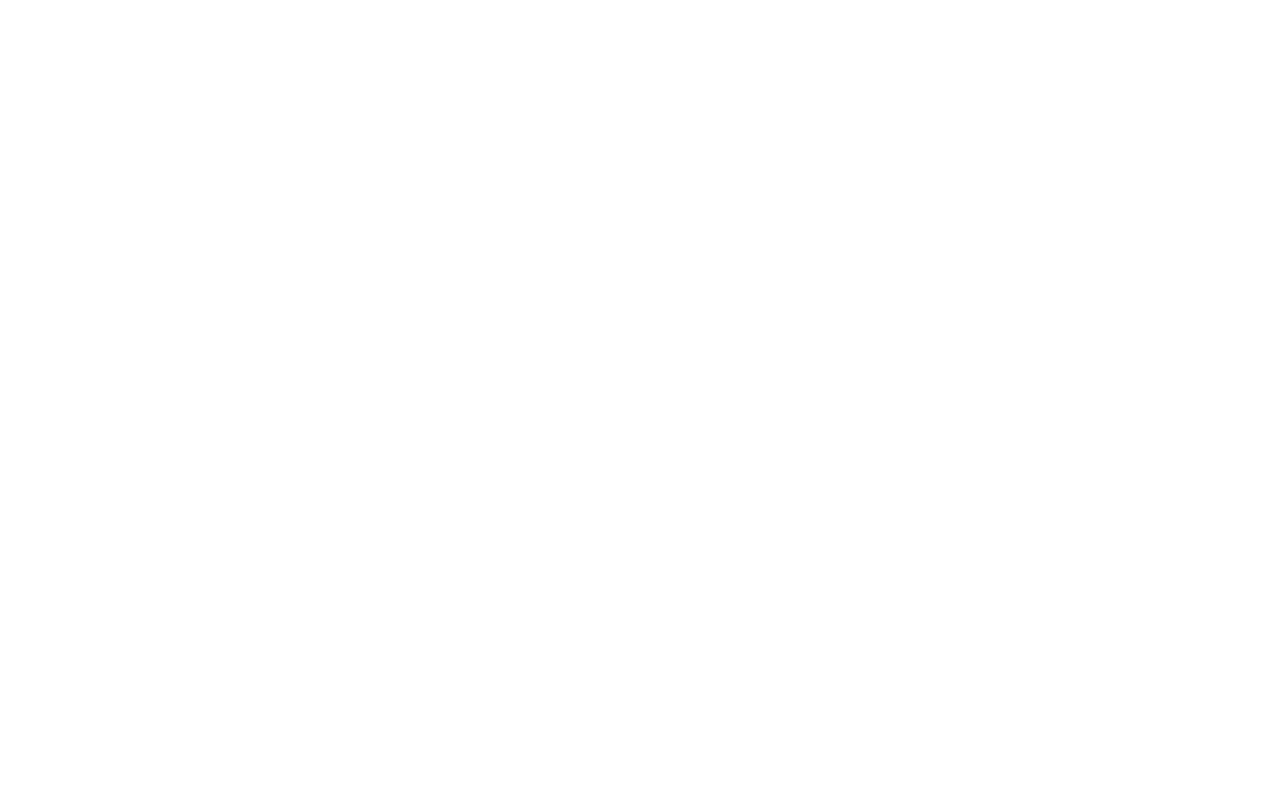
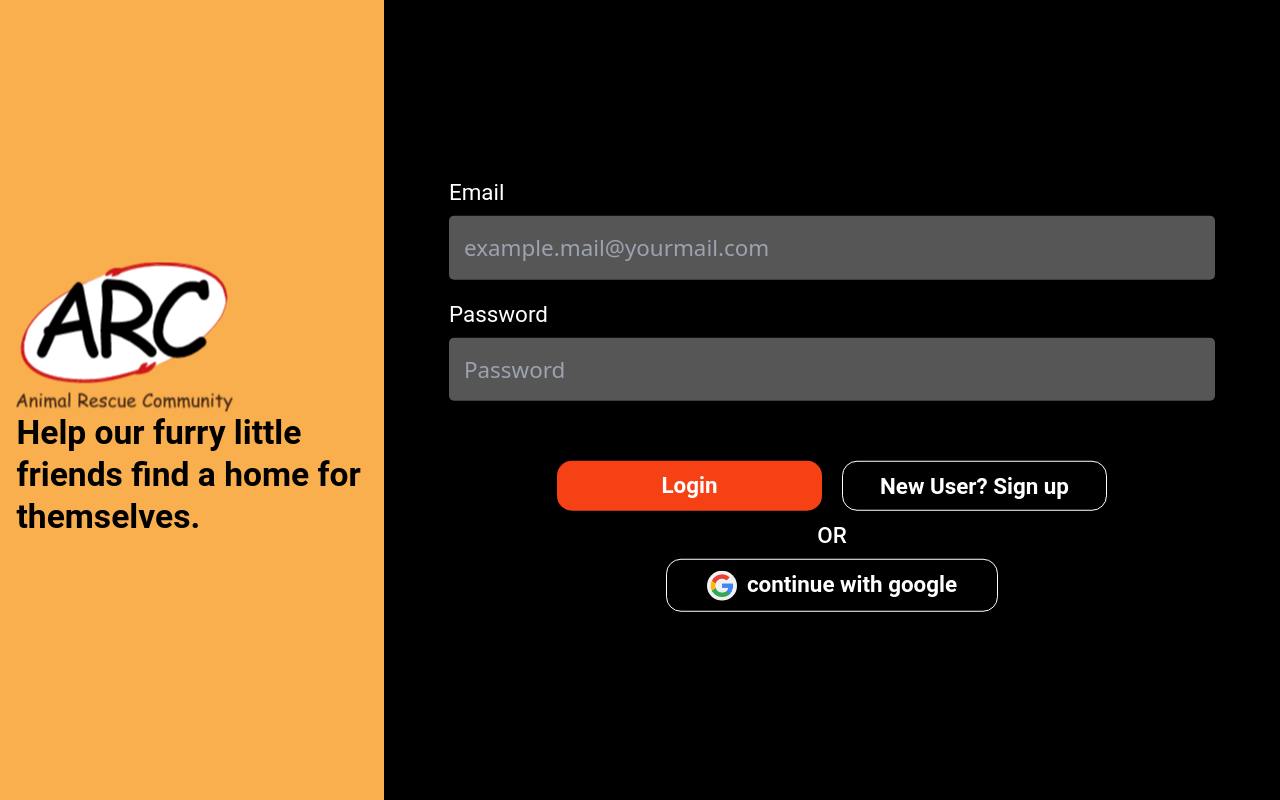
Before and after one commit to arc-pune/arc-front-end, a React (Create React App) app: page /login in a window 1280 px wide. Built offline with nearby package versions, Linux system fonts and the light colour scheme.

Commit message:
Revert "Updated Login Page"

```diff
--- a/src/App.js
+++ b/src/App.js
@@ -11,6 +11,9 @@
           <Route exact path="/">
             <Home />
           </Route>
+          <Route exact path="/login">
+            <Login />
+          </Route>
         </Switch>
       </Router>
     </div>
--- a/src/components/NavBar.js
+++ b/src/components/NavBar.js
@@ -3,8 +3,6 @@
 import { Disclosure, Menu, Transition } from "@headlessui/react";
 import { BellIcon, MenuIcon, XIcon } from "@heroicons/react/outline";
 import { Link } from "react-router-dom";
-import Login from "../pages/login";
-import React , { useState} from "react";
 
 const navigation = [
   { name: "Home", href: "#", current: true },
@@ -17,7 +15,6 @@
 }
 
 export default function Example() {
-  const [login , setLogin] = useState(false);
   return (
     <Disclosure as="nav" className="pt-2">
       {({ open }) => (
@@ -72,11 +69,9 @@
               </div>
               <div className="absolute inset-y-0 right-0 flex items-center pr-2 sm:static sm:inset-auto sm:ml-6 sm:pr-0">
                 <div class="p-2 w-full">
-                  <button onClick={() => {setLogin(true)}} class="flex mx-auto border-0 font-medium py-2 px-8 focus:outline-none rounded-xl text-lg hover:underline">
-                    {/*<Link to="/login">LogIn</Link>*/}Login
-
+                  <button class="flex mx-auto border-0 font-medium py-2 px-8 focus:outline-none rounded-xl text-lg hover:underline">
+                    <Link to="/login">LogIn</Link>
                   </button>
-                  { login ? <Login setLogin={setLogin} /> : "" }
                 </div>
 
                 <div class="p-2 w-full">
--- a/src/pages/login.css
+++ b/src/pages/login.css
@@ -4,12 +4,6 @@
   box-sizing: border-box;
 }
 
-.cancel{
-  font-size: 40px;
-  margin-top:-2em;
-  float:right;
-  color:white;
-}
 .login {
   display: flex;
   flex-direction: row;
@@ -18,14 +12,14 @@
 .section-1 {
   background: #FAAF4F;
   width: 30%;
-  /*height: 100vh;*/
+  height: 100vh;
 
 }
 
 .section-2 {
   background: #000;
   width: 70%;
-  height: 80vh;
+  height: 100vh;
   position: relative;
 }
 
--- a/src/pages/login.js
+++ b/src/pages/login.js
@@ -2,18 +2,9 @@
 import "./login.css";
 import NavBar from "../components/NavBar";
 
-const Login = ({setLogin}) => {
-  console.log("Am inside samplelogin")
+const Login = () => {
   return (
-    <div class="min-w-screen h-screen animated fadeIn faster  fixed  left-0 top-0 flex justify-center items-center inset-0 z-50 outline-none focus:outline-none bg-no-repeat bg-center bg-cover">
-     <div class="absolute bg-black opacity-80 inset-0 z-0"></div>
-    <div class="w-full  max-w-7xl p-5 relative mx-auto my-auto rounded-xl shadow-lg  ">
-
-      <div class="">
-       <div className="cancelparent">
-       <button className="cancel" onClick={() => {setLogin(false)}}>&times;</button>
-       </div>
-       <div class="login">
+    <div class="login">
       <div class="section-1">
         <div class="content">
           <div class="image">
@@ -56,12 +47,6 @@
         </form>
       </div>
     </div>
-
-
-      </div>
-    </div>
-  </div>
-
   );
 };
 
```
Also changed, not shown: 1 other file (tests, documents, lock files or other folders).
